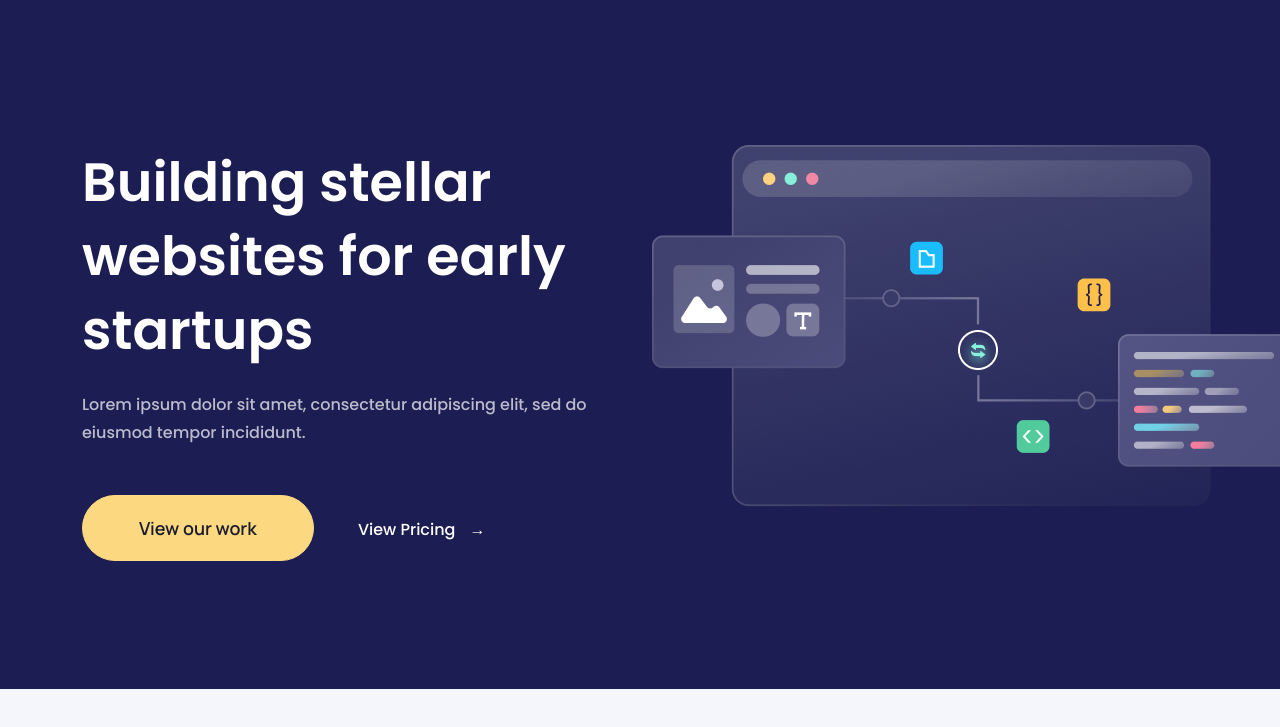
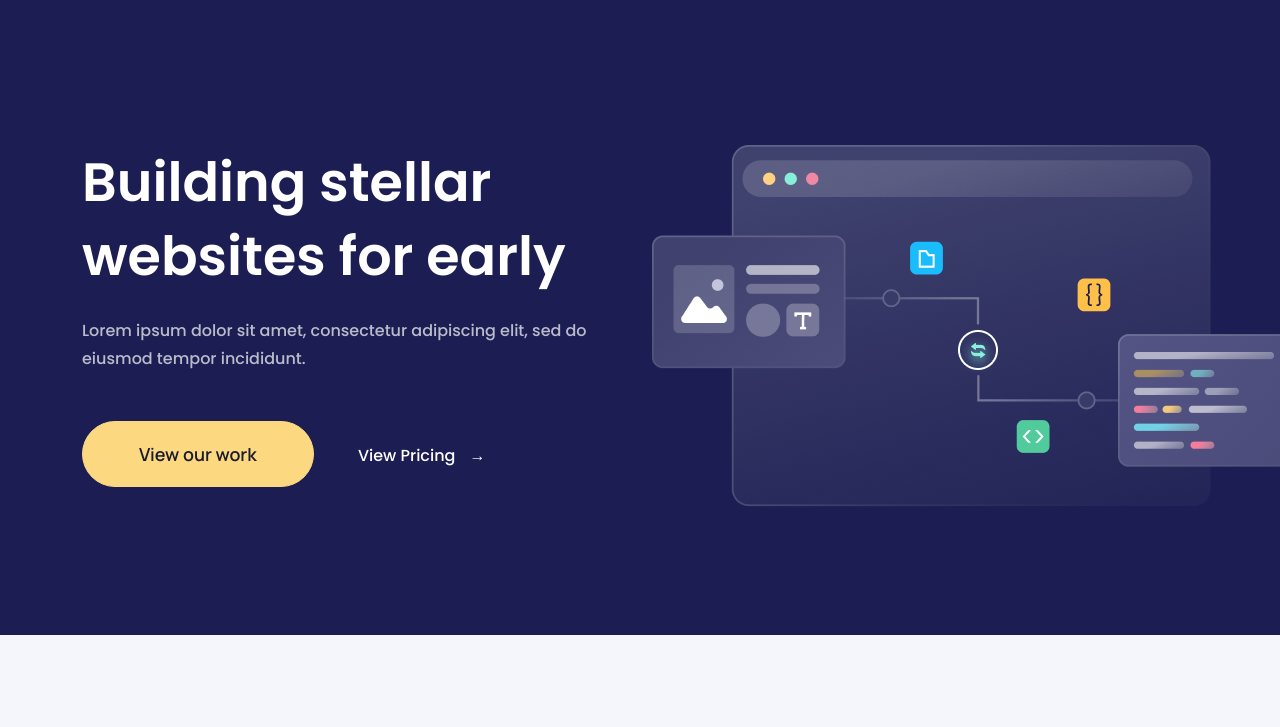
Before and after one commit to nazimbinkabir/finsweet, a plain HTML site: page index.html in a window 1280 px wide. Shown: the part 73-800 px from the top of the page. Drawn offline with Linux system fonts and the light colour scheme.

Commit message:
headding tag is modified

```diff
--- a/index.html
+++ b/index.html
@@ -75,7 +75,7 @@
         <div class="row justify-content-between">
           <div class="col-lg-5">
             <div class="banner_left">
-              <h2>Building stellar websites for early startups</h2>
+              <h2>Building stellar websites for early</h2>
               <p>
                 Lorem ipsum dolor sit amet, consectetur adipiscing elit, sed do
                 eiusmod tempor incididunt.
```
